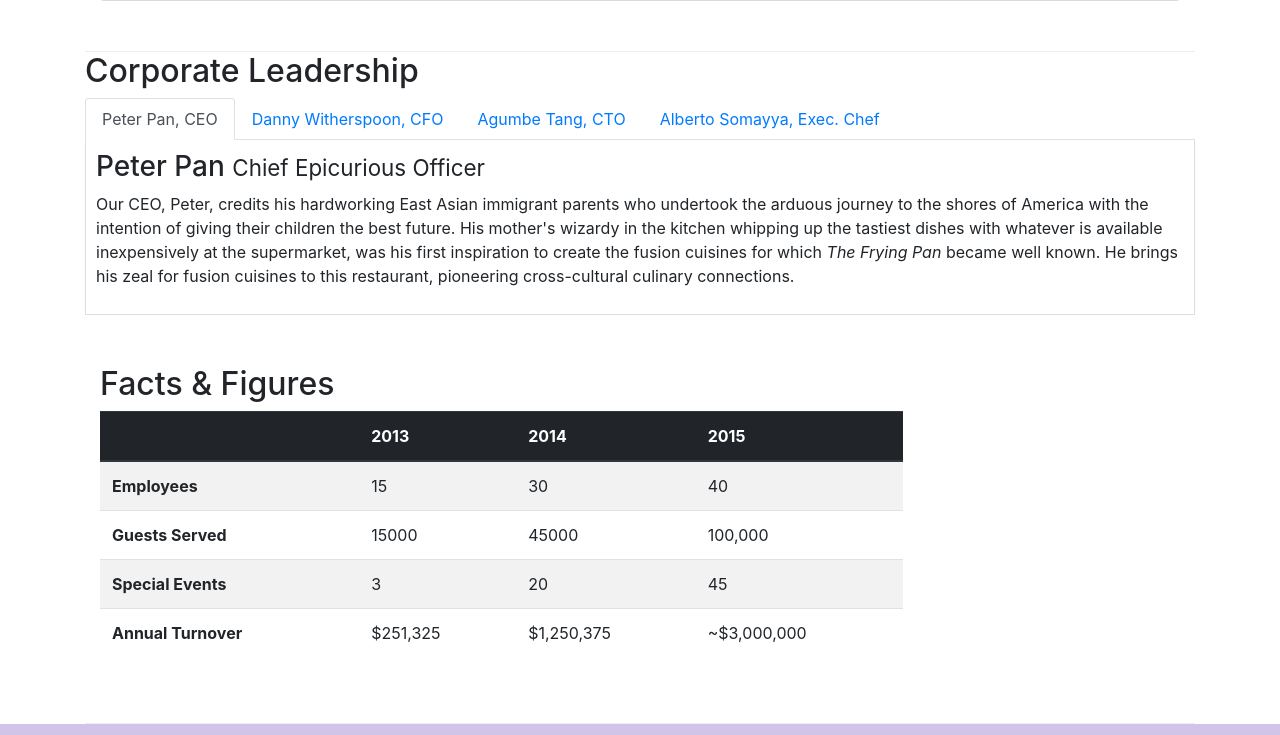
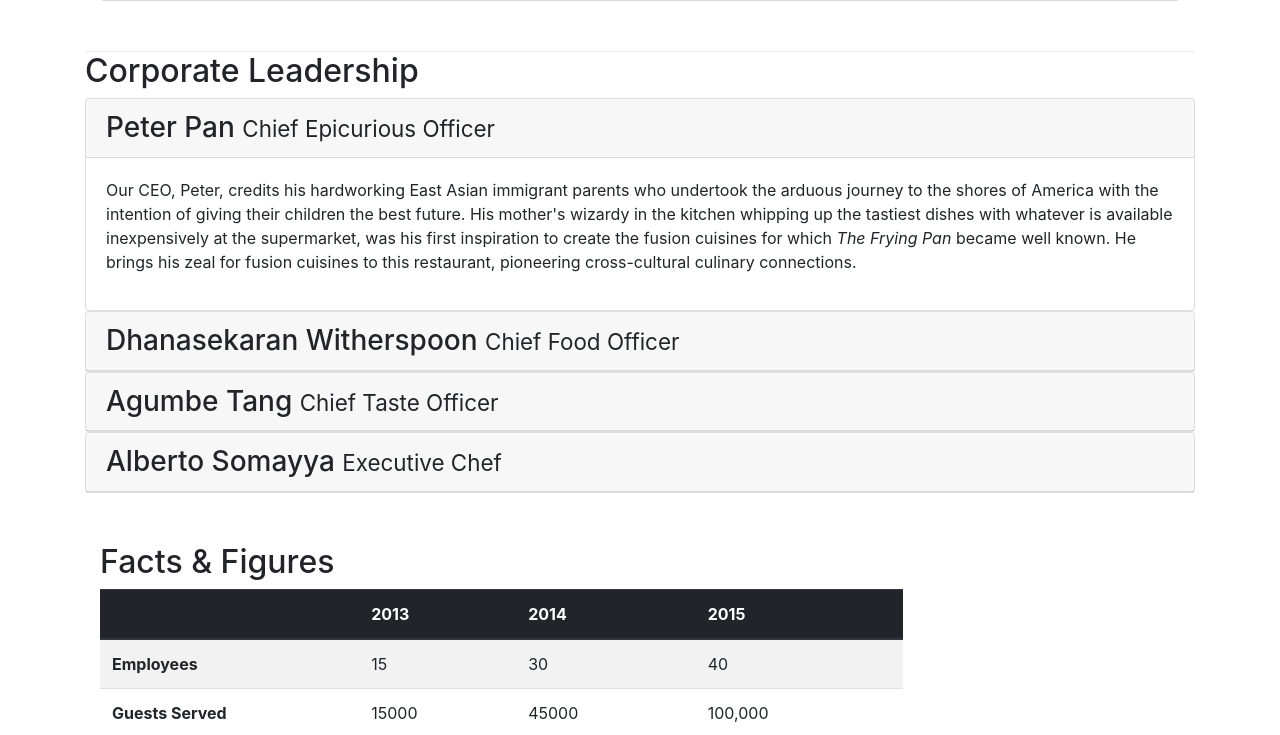
Before and after one commit to BaitForFun/Day02-Lab01-Delivery, a website: page aboutus.html in a window 1280 px wide. Shown: the part 920-1655 px from the top of the page. Drawn offline with nearby package versions, Linux system fonts and the light colour scheme.

Commit message:
Accordion

```diff
--- a/aboutus.html
+++ b/aboutus.html
@@ -127,39 +127,47 @@
             <div class="col-12">
                 <h2>Corporate Leadership</h2>
 
-                <ul class="nav nav-tabs">
-                    <li class="nav-item">
-                        <a class="nav-link active" href="#peter" role="tab" data-toggle="tab">Peter Pan, CEO</a>
-                    </li>
-                    <li class="nav-item">
-                        <a class="nav-link" href="#danny" role="tab" data-toggle="tab">Danny Witherspoon, CFO</a>
-                    </li>
-                    <li class="nav-item">
-                        <a class="nav-link" href="#agumbe" role="tab" data-toggle="tab">Agumbe Tang, CTO</a>
-                    </li>
-                    <li class="nav-item">
-                        <a class="nav-link" href="#alberto" role="tab" data-toggle="tab">Alberto Somayya, Exec. Chef</a>
-                    </li>
-                </ul>
-
-                <div class="tab-content">
-                    <div role="tabpanel" class="tab-pane fade show active" id="peter">
-                        <h3>Peter Pan <small>Chief Epicurious Officer</small></h3>
-                        <p class="d-none d-sm-block">Our CEO, Peter, credits his hardworking East Asian immigrant
+                <div id="accordion">
+                    <div class="card">
+                        <div class="card-header" role="tab" id="peterhead">
+                            <h3 class="mb-0">
+                                <a data-toggle="collapse" data-target="#peter">
+                                    Peter Pan <small>Chief Epicurious Officer</small>
+                                </a>
+                            </h3>
+                        </div>
+                        <div class="collapse show" id="peter" data-parent="#accordion">
+                            <div class="card-body">
+                                <p class="d-none d-sm-block">Our CEO, Peter, credits his hardworking East Asian
+                                    immigrant
                                     parents who
                                     undertook the arduous
-                            journey to the shores of America with the intention of giving their children the best
+                                    journey to the shores of America with the intention of giving their children the
+                                    best
                                     future. His
-                            mother's wizardy in the kitchen whipping up the tastiest dishes with whatever is available
-                            inexpensively at the supermarket, was his first inspiration to create the fusion cuisines
+                                    mother's wizardy in the kitchen whipping up the tastiest dishes with whatever is
+                                    available
+                                    inexpensively at the supermarket, was his first inspiration to create the fusion
+                                    cuisines
                                     for which
-                            <em>The Frying Pan</em> became well known. He brings his zeal for fusion cuisines to this
+                                    <em>The Frying Pan</em> became well known. He brings his zeal for fusion cuisines to
+                                    this
                                     restaurant, pioneering cross-cultural culinary connections.
                                 </p>
                             </div>
+                        </div>
+                    </div>
 
-                    <div role="tabpanel" class="tab-pane fade show" id="danny">
-                        <h3>Dhanasekaran Witherspoon <small>Chief Food Officer</small></h3>
+                    <div class="card">
+                        <div class="card-header" role="tab" id="dannyhead">
+                            <h3 class="mb-0">
+                                <a class="collapsed" data-toggle="collapse" data-target="#danny">
+                                    Dhanasekaran Witherspoon <small>Chief Food Officer</small>
+                                </a>
+                            </h3>
+                        </div>
+                        <div class="collapse" id="danny" data-parent="#accordion">
+                            <div class="card-body">
                                 <p class="d-none d-sm-block">Our CFO, Danny, as he is affectionately referred to by his
                                     colleagues,
                                     comes from a long established
@@ -170,9 +178,19 @@
                                     <em>Everything that runs, wins, and everything that stays, pays!</em>
                                 </p>
                             </div>
+                        </div>
+                    </div>
 
-                    <div role="tabpanel" class="tab-pane fade show" id="agumbe">
-                        <h3>Agumbe Tang <small>Chief Taste Officer</small></h3>
+                    <div class="card">
+                        <div class="card-header" role="tab" id="agumbehead">
+                            <h3 class="mb-0">
+                                <a class="collapsed" data-toggle="collapse" data-target="#agumbe">
+                                    Agumbe Tang <small>Chief Taste Officer</small>
+                                </a>
+                            </h3>
+                        </div>
+                        <div class="collapse" id="agumbe" data-parent="#accordion">
+                            <div class="card-body">
                                 <p class="d-none d-sm-block">Blessed with the most discerning gustatory sense, Agumbe, our CTO,
                                     personally ensures that every dish
                                     that we serve meets his exacting tastes. Our chefs dread the tongue lashing that ensues if
@@ -180,11 +198,20 @@
                                     dish does not meet his exacting standards. He lives by his motto, <em>You click only if you
                                         survive
                                         my lick.</em></p>
-
+                            </div>
+                        </div>
                     </div>
 
-                    <div role="tabpanel" class="tab-pane fade show" id="alberto">
-                        <h3>Alberto Somayya <small>Executive Chef</small></h3>
+                    <div class="card">
+                        <div class="card-header" role="tab" id="albertohead">
+                            <h3 class="mb-0">
+                                <a class="collapsed" data-toggle="collapse" data-target="#alberto">
+                                    Alberto Somayya <small>Executive Chef</small>
+                                </a>
+                            </h3>
+                        </div>
+                        <div class="collapse" id="alberto" data-parent="#accordion">
+                            <div class="card-body">
                                 <p class="d-none d-sm-block">Award winning three-star Michelin chef with wide International
                                     experience
                                     having worked closely with
@@ -194,7 +221,8 @@
                                         a
                                         winning hit! Amma Mia!</em></p>
                             </div>
-
+                        </div>
+                    </div>
                 </div>
 
             </div>
```
Lines whose indentation alone changed are shown as unchanged.
